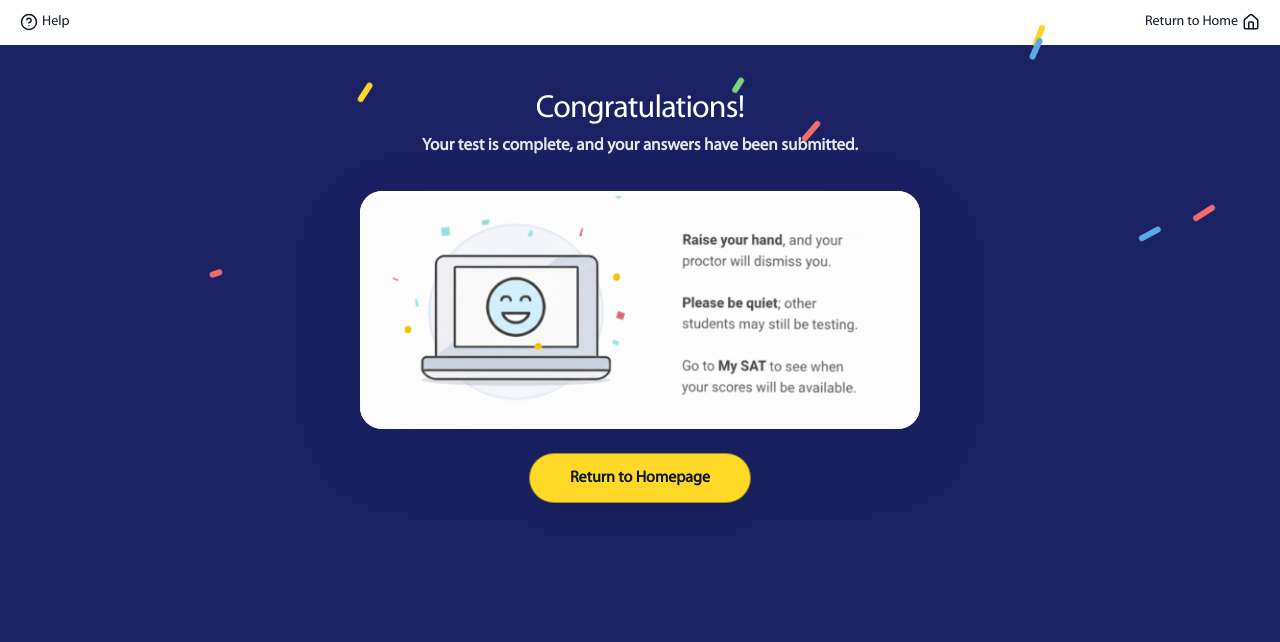
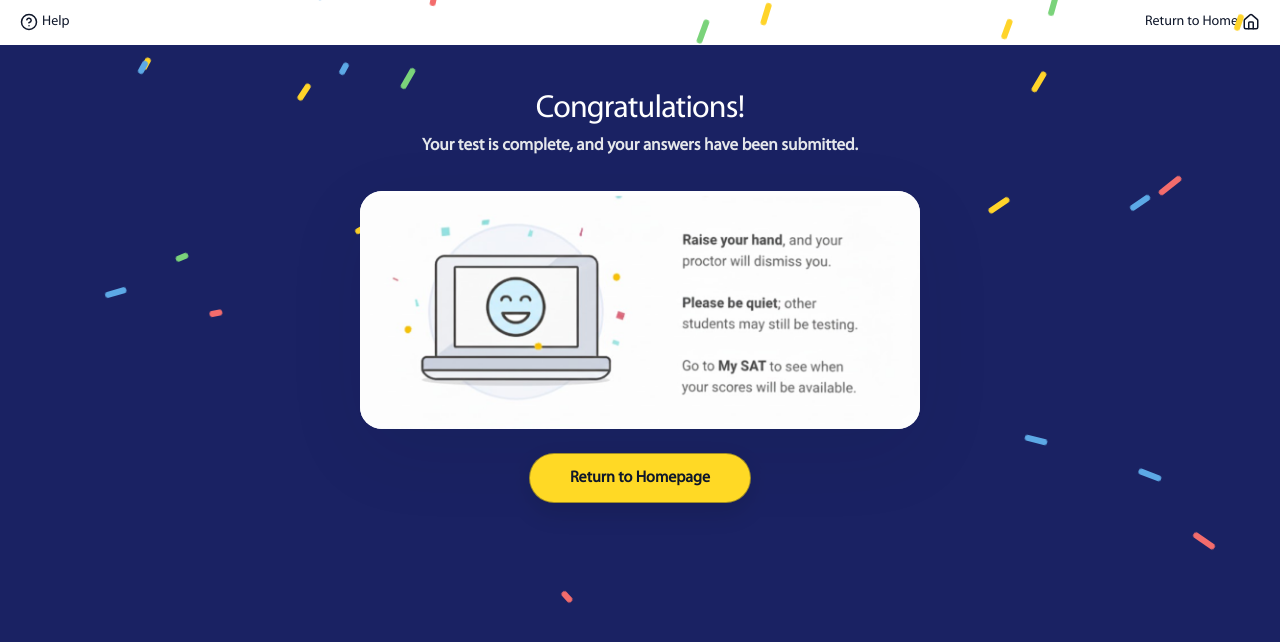
Before and after one commit to atl4sss/bluebook, a React (Vite) app: page /finish in a window 1280 px wide. Shown: the top 642 px of the page. Built offline with nearby package versions, Linux system fonts and the light colour scheme.

Commit message:
break bug fixed

```diff
--- a/src/pages/FinishPage.jsx
+++ b/src/pages/FinishPage.jsx
@@ -9,7 +9,7 @@ export default function FinishPage() {
     const colors = ["#FFD429", "#5CA9E6", "#F36C6C", "#7AD37A"];
     return Array.from({ length: 55 }).map((_, i) => {
       const left = Math.random() * 100; // %
-      const delay = Math.random() * 6; // s
+      const delay = Math.random() * 0.1; // от 0 до 0.3s
       const duration = 6 + Math.random() * 7; // 6-13s
       const size = 6 + Math.random() * 8; // высота «палочки»
       const rotate = Math.random() * 360;
--- a/src/pages/TestPage.jsx
+++ b/src/pages/TestPage.jsx
@@ -816,7 +816,7 @@ export default function TestPage() {
 
  useEffect(() => {
   // во время break и на экране Check Your Work таймер не тикает
-  if (stage.id === "break" || showCheck) return;
+  if (showCheck) return;
 
   const id = setInterval(() => {
     setSecLeft((s) => {
```
